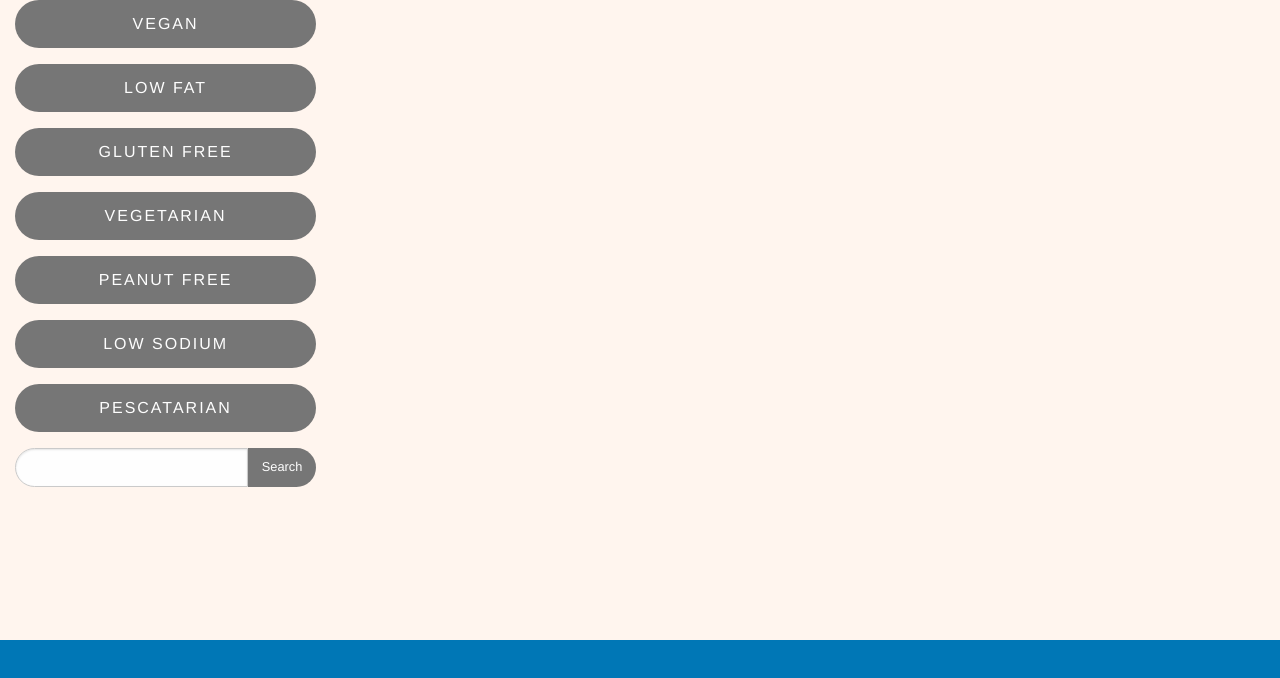
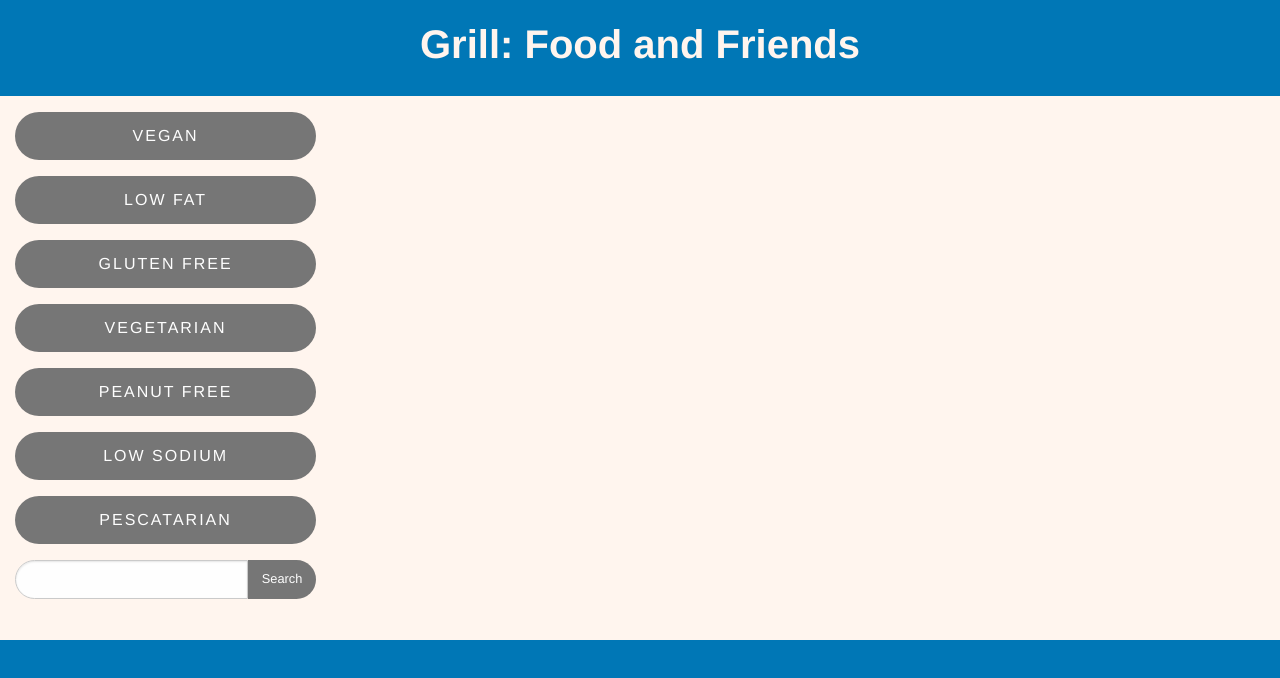
Before and after one commit to Cinosargo22/Grill, a plain HTML site: page index.html in a window 1280 px wide. Drawn offline with nearby package versions, Linux system fonts and the light colour scheme; no server answers.

Commit message:
Added heading bar

```diff
--- a/index.html
+++ b/index.html
@@ -40,7 +40,11 @@
         </div>
     </section>
     <section class="cell auto">
-
+        <div class="container fly-bar grid-x align-middle text-center ">
+            <h2 class="cell">
+                Grill: Food and Friends
+            </h2>
+        </div>
         <div id="results-panel" class="grid-container-fluid grid-x grid-padding-x grid-padding-y grid-margin-x">
             <!-- Results go here -->
         </div>
--- a/style.css
+++ b/style.css
@@ -77,10 +77,12 @@ body {
 
 #results-panel {
   margin-bottom: 10rem;
+  margin-top: 7rem;
 }
 
 .side-bar {
   position: fixed;
+  margin-top: 7rem;
 }
 
 .dive-bar {
@@ -93,6 +95,20 @@ body {
   overflow: auto;
 }
 
+.fly-bar {
+  background-color: var(--jeopardy);
+  height: 6rem;
+  top:0;
+  right: 0;
+  left: 0;
+  position: fixed;
+  overflow: auto;
+}
+.fly-bar h2{
+  text-align: center;
+  color:var(--light);
+  font-weight: bold;
+}
 .jeopardy-question {
   font-size: 2.5ch;
   color: var(--light);
```
